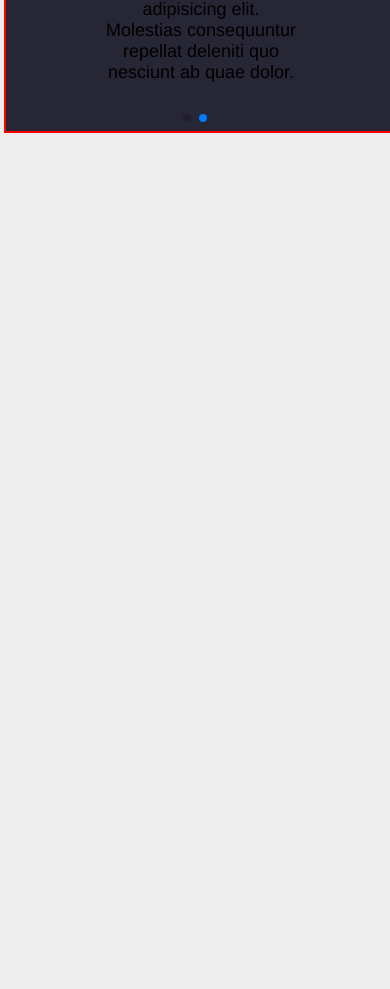
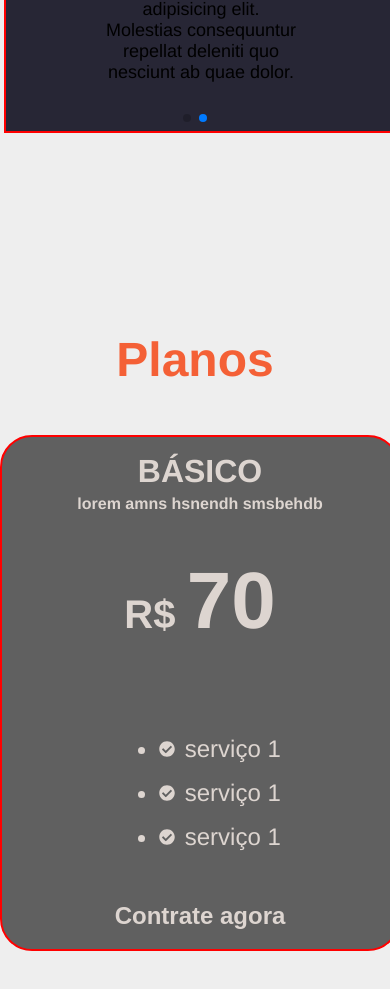
Before and after one commit to GabrielNBS/edson-cruz, a React (Vite) app in the folder lp-edson/: page / in a window 390 px wide. Shown: the part 3971-4960 px from the top of the page. Before the commit the page ends 4526 px from the top, so only its background shows below. Built offline with nearby package versions, Linux system fonts and the light colour scheme; the HTML template or start-up script is replaced by a standard one.

Commit message:
finalizando section plans

```diff
--- a/lp-edson/src/components/PlansContainer.jsx
+++ b/lp-edson/src/components/PlansContainer.jsx
@@ -1,13 +1,47 @@
 // eslint-disable-next-line no-unused-vars
 import React from "react";
+import { FaCheckCircle } from "react-icons/fa";
 
 import "../styles/components/PlansContainer.sass"
 
 function PlansContainer() {
+    const planos = [
+        { title: "BÁSICO", subtitulo: "lorem amns hsnendh smsbehdb", serviços: ["serviço 1", "serviço 1", "serviço 1"], valor: 70 },
+        { title: "BÁSICO", subtitulo: "lorem amns hsnendh smsbehdb", serviços: ["serviço 1", "serviço 1", "serviço 1"], valor: 70 },
+        { title: "BÁSICO", subtitulo: "lorem amns hsnendh smsbehdb", serviços: ["serviço 1", "serviço 1", "serviço 1"], valor: 70 }
+    ]
+
     return (
         <section className="plans">
+            <h2 className="plans__title">
+                Planos
+            </h2>
             <div className="container">
-
+                <div className="plans__cards">
+                    {planos.map((plano, index) => (
+                        <div key={index} className="plans__card">
+                            <div className="plans__card__title">
+                                { plano.title }
+                                <sub>
+                                { plano.subtitulo }
+                                </sub>
+                            </div>
+                            <div className="plans__card__price">
+                                <span>R$</span>{ plano.valor }
+                            </div>
+                            <ul className="plans__card__benefits">
+                                {plano.serviços.map((serviço, serviçoIndex) => (
+                                    <li key={ serviçoIndex } className="plans__card__benefits__contain">
+                                        <i><FaCheckCircle style={{fontSize: "1rem"}}/></i>{serviço}
+                                </li>
+                                ))}
+                            </ul>
+                            <button className="plans__card__call">
+                                Contrate agora
+                            </button>
+                        </div>
+                    ))}
+                </div>
             </div>
         </section>
     )
--- a/lp-edson/src/styles/components/PlansContainer.sass
+++ b/lp-edson/src/styles/components/PlansContainer.sass
@@ -1,3 +1,81 @@
+@use "../variables"
+@use "../mixins"
+
 .plans
-    min-height:  50vh
+    min-height: 50vh
     width: 100%
+    padding-top: 10rem
+    color: variables.$cor-secundaria
+
+    &__title
+        font-size: variables.$fs-titulo
+        color: variables.$btn-primario
+        text-align: center
+
+    &__cards
+        @include mixins.card(repeat(3, 1fr))
+
+        @media (max-width: 767px)
+            grid-template-columns: repeat(3, minmax(25rem, 1fr))
+
+    &__card
+        height: 32rem
+        border: 2px solid red
+        display: grid
+        border-radius: 2rem
+        transition: transform .4s ease-in-out
+
+        &:hover
+            transform: translateY(-1rem)
+
+        &:nth-child(1)
+            background-color: variables.$prata
+
+        &:nth-child(2)
+            background-color: variables.$btn-primario
+
+        &:nth-child(3)
+            background-color: variables.$btn-secundario
+
+        &__title
+            display: flex
+            flex-direction: column
+            text-align: center
+            font-size: 2rem
+            font-weight: bold
+            margin: 1rem 0 0
+
+            sub
+                font-size: 1rem
+                margin: 0.3rem 0
+
+        &__benefits
+            display: flex
+            flex-direction: column
+            align-items: center
+            align-self: end
+            margin-bottom: 1rem
+
+            &__contain
+                margin-bottom: 1rem
+                font-size: 1.5rem
+
+                i
+                    margin-right: 0.6rem
+        &__price
+            font-size: 5rem
+            font-weight: bold
+            text-align: center
+
+            span
+                font-size: 2.5rem
+                margin-right: 0.7rem
+
+        &__call
+            text-align: center
+            font-size: 1.5rem
+            font-weight: bold
+            background-color: transparent
+            color: variables.$cor-secundaria
+            border: none
+            cursor: pointer
--- a/lp-edson/src/styles/components/ServicesContainer.sass
+++ b/lp-edson/src/styles/components/ServicesContainer.sass
@@ -29,15 +29,7 @@
             color: variables.$btn-primario
 
     &__cards
-        display: grid
-        width: 100%
-        grid-template-columns: repeat(3, 1fr)
-        gap: 1rem
-        margin: 3rem 0
-        overflow: auto
-
-        @media (max-width: 767px)
-            grid-template-columns: repeat(3, minmax(19rem, 1fr))
+        @include mixins.card(repeat(3, 1fr))
 
     &__card
         height: 25rem
--- a/lp-edson/src/styles/mixins.sass
+++ b/lp-edson/src/styles/mixins.sass
@@ -37,3 +37,15 @@
 @mixin Tablet()
     min-width: 768px
     max-width: 1023px
+
+@mixin card($templateColumn)
+    display: grid
+    width: 100%
+    grid-template-columns: $templateColumn
+    gap: 1rem
+    margin: 3rem 0
+    overflow: visible
+
+    @media (max-width: 767px)
+        grid-template-columns: repeat(3, minmax(19rem, 1fr))
+        overflow: auto
--- a/lp-edson/src/styles/variables.sass
+++ b/lp-edson/src/styles/variables.sass
@@ -4,6 +4,8 @@ $cor-secundaria: #DDD5D0
 $btn-primario: #F46036
 $btn-secundario: #090446
 $branco: #fff
+$prata: #606060
+
 
 
 // Fontes
```
Also changed, not shown: lp-edson/src/img/footer.svg (added).
